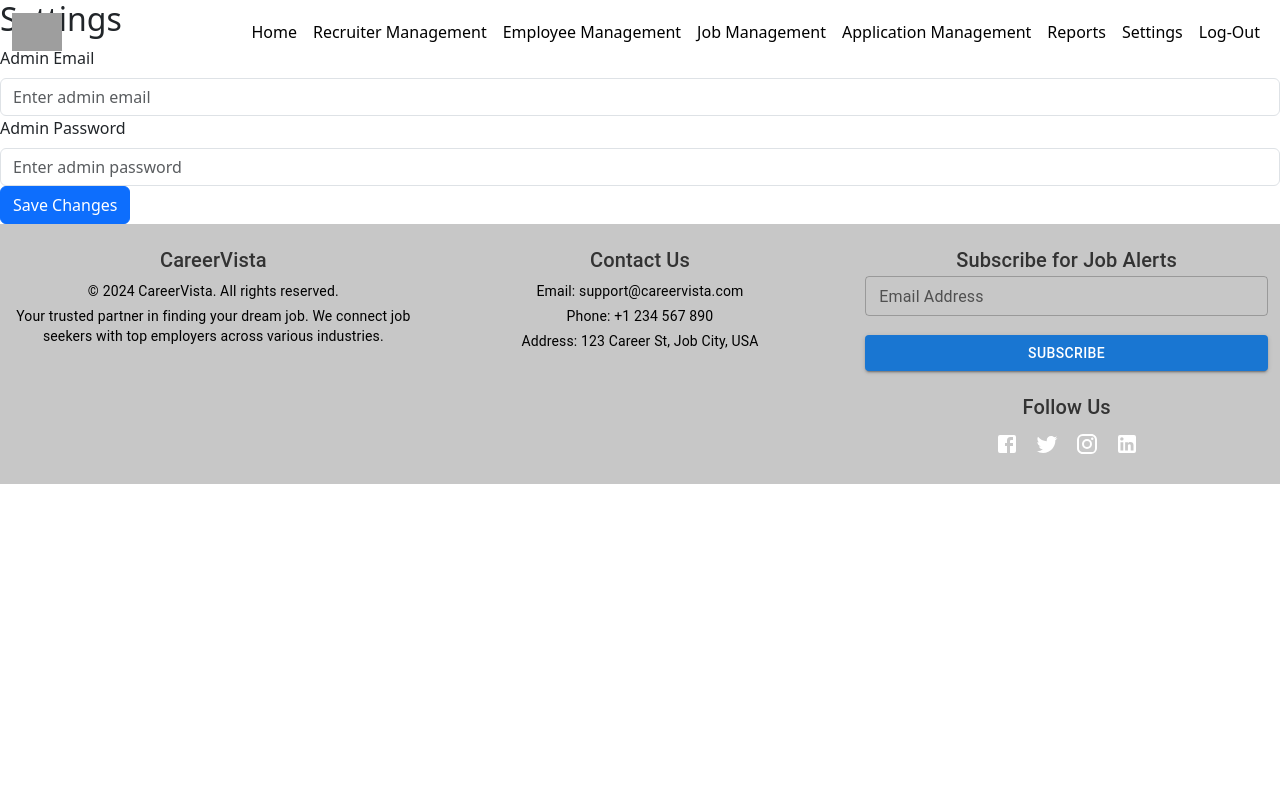
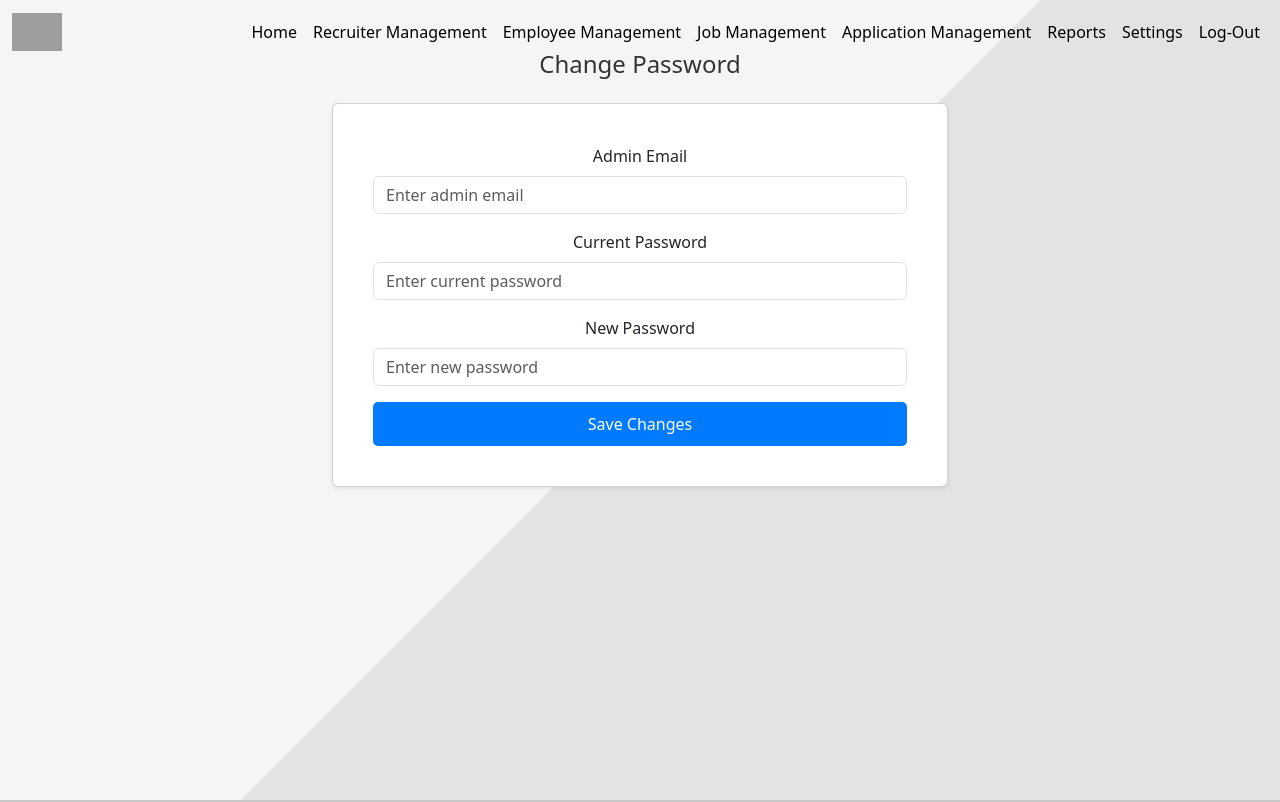
Before and after one commit to nytewlker/CareerVista, a React (Create React App) app in the folder Frontend/: page /admin/settings in a window 1280 px wide. Shown: the top 802 px of the page. Built offline with nearby package versions, Linux system fonts and the light colour scheme; grey boxes are pictures that could not be loaded.

Commit message:
admin panel some change s

```diff
--- a/Frontend/src/components/pages/Admin/ApplicationManagement.jsx
+++ b/Frontend/src/components/pages/Admin/ApplicationManagement.jsx
@@ -20,7 +20,6 @@ const ApplicationManagement = () => {
   };
 
 
-  // Delete an application by ID
   const deleteApplication = async (applicationId) => {
     if (window.confirm('Are you sure you want to delete this application?')) {
       console.log(`Attempting to delete application with ID: ${applicationId}`);
@@ -37,10 +36,11 @@ const ApplicationManagement = () => {
     }
   };
 
+
   return (
-    <div>
+    <div className='Applicationmanangement'>
       <h2>Application Management</h2>
-      <Table striped bordered hover>
+      <Table striped bordered hover className="mt-3">
         <thead>
           <tr>
             <th>Job Title</th>
--- a/Frontend/src/components/pages/Admin/Dashboard.jsx
+++ b/Frontend/src/components/pages/Admin/Dashboard.jsx
@@ -1,14 +1,48 @@
 import React from 'react';
+import { Link } from 'react-router-dom';
+import { Card, Container, Row, Col } from 'react-bootstrap';
+import 'bootstrap/dist/css/bootstrap.min.css'; // Ensure Bootstrap CSS is imported
+
 
 const AdminDashboard = () => {
   return (
-    <div className="dashboard-container">
-      <h1 className="dashboard-title">Welcome, Admin!</h1>
-      <div className="card">Manage all recruiters</div>
-      <div className="card">Manage all employees</div>
-      <div className="card">Manage job postings</div>
-      <div className="card">View system reports</div>
-    </div>
+    <Container className="dashboard">
+      <h1 className="text-center mb-4">Welcome, Admin!</h1>
+      <Row className="g-4">
+        <Col md={6} lg={3}>
+          <Card className="dashboard-card">
+            <Card.Body>
+              <Card.Title>Manage Recruiters</Card.Title>
+              <Link to="/admin/recruiters" className="btn btn-primary">Go to Recruiters</Link>
+            </Card.Body>
+          </Card>
+        </Col>
+        <Col md={6} lg={3}>
+          <Card className="dashboard-card">
+            <Card.Body>
+              <Card.Title>Manage Employees</Card.Title>
+              <Link to="/admin/employees" className="btn btn-primary">Go to Employees</Link>
+            </Card.Body>
+          </Card>
+        </Col>
+        <Col md={6} lg={3}>
+          <Card className="dashboard-card">
+            <Card.Body>
+              <Card.Title>Manage Job Postings</Card.Title>
+              <Link to="/admin/jobs" className="btn btn-primary">Go to Job Postings</Link>
+            </Card.Body>
+          </Card>
+        </Col>
+        <Col md={6} lg={3}>
+          <Card className="dashboard-card">
+            <Card.Body>
+              <Card.Title>View System Reports</Card.Title>
+              <Link to="/admin/reports" className="btn btn-primary">Go to Reports</Link>
+            </Card.Body>
+          </Card>
+        </Col>
+      </Row>
+    </Container>
   );
 };
 
--- a/Frontend/src/components/pages/Admin/JobManagement.jsx
+++ b/Frontend/src/components/pages/Admin/JobManagement.jsx
@@ -97,7 +97,7 @@ const JobManagement = () => {
   };
 
   return (
-    <div>
+    <div className='jobmanagement'>
       <h2>Manage Jobs</h2>
       <Button variant="primary" onClick={() => handleShow()}>Add Job</Button>
       <Table striped bordered hover className="mt-3">
--- a/Frontend/src/components/pages/Admin/Reports.jsx
+++ b/Frontend/src/components/pages/Admin/Reports.jsx
@@ -3,7 +3,7 @@ import { Card, Row, Col } from 'react-bootstrap';
 
 const Reports = () => {
   return (
-    <div>
+    <div className='reports'>
       <h2>Reports</h2>
       <Row>
         <Col>
--- a/Frontend/src/components/pages/Admin/Settings.jsx
+++ b/Frontend/src/components/pages/Admin/Settings.jsx
@@ -1,22 +1,63 @@
-import React from 'react';
-import { Form, Button } from 'react-bootstrap';
+import React, { useState } from 'react';
+import { Form, Button, Container, Row, Col, Card } from 'react-bootstrap';
+import 'bootstrap/dist/css/bootstrap.min.css'; // Ensure Bootstrap CSS is imported
 
 const Settings = () => {
+  const [email, setEmail] = useState('');
+  const [currentPassword, setCurrentPassword] = useState('');
+  const [newPassword, setNewPassword] = useState('');
+
+  const handleSubmit = (event) => {
+    event.preventDefault();
+    // Logic to handle form submission, such as API calls
+    console.log('Email:', email);
+    console.log('Current Password:', currentPassword);
+    console.log('New Password:', newPassword);
+    // Add API call here to save changes
+  };
+
   return (
-    <div>
-      <h2>Settings</h2>
-      <Form>
-        <Form.Group>
-          <Form.Label>Admin Email</Form.Label>
-          <Form.Control type="email" placeholder="Enter admin email" />
-        </Form.Group>
-        <Form.Group>
-          <Form.Label>Admin Password</Form.Label>
-          <Form.Control type="password" placeholder="Enter admin password" />
-        </Form.Group>
-        <Button variant="primary" type="submit">Save Changes</Button>
-      </Form>
-    </div>
+    <Container className="settings">
+      <Row className="justify-content-center">
+      <h2 className="text-center mb-4">Change Password</h2>
+        <Col md={8} lg={6}>
+          <Card className="p-4 shadow-sm">
+            <Card.Body>
+              <Form onSubmit={handleSubmit}>
+                <Form.Group className="mb-3">
+                  <Form.Label>Admin Email</Form.Label>
+                  <Form.Control
+                    type="email"
+                    placeholder="Enter admin email"
+                    value={email}
+                    onChange={(e) => setEmail(e.target.value)}
+                  />
+                </Form.Group>
+                <Form.Group className="mb-3">
+                  <Form.Label>Current Password</Form.Label>
+                  <Form.Control
+                    type="password"
+                    placeholder="Enter current password"
+                    value={currentPassword}
+                    onChange={(e) => setCurrentPassword(e.target.value)}
+                  />
+                </Form.Group>
+                <Form.Group className="mb-3">
+                  <Form.Label>New Password</Form.Label>
+                  <Form.Control
+                    type="password"
+                    placeholder="Enter new password"
+                    value={newPassword}
+                    onChange={(e) => setNewPassword(e.target.value)}
+                  />
+                </Form.Group>
+                <Button variant="primary" type="submit" className="w-100">Save Changes</Button>
+              </Form>
+            </Card.Body>
+          </Card>
+        </Col>
+      </Row>
+    </Container>
   );
 };
 
--- a/Frontend/src/index.css
+++ b/Frontend/src/index.css
@@ -895,34 +895,35 @@ button.w-100:focus {
   align-self: center;
 }
 
-/* admin dashboard */
-.dashboard-container {
-  background: linear-gradient(135deg, #f5f5f5 50%, #e3e3e3 50%);
-  padding: 50px 0;
-  position: relative;
-  min-height: 100vh;
+/* admin */
+.dashboard-card {
+  border: none;
+  border-radius: 12px;
+  box-shadow: 0 4px 8px rgba(0, 0, 0, 0.1);
+  transition: transform 0.3s, box-shadow 0.3s;
 }
 
-.dashboard-title {
-  font-size: 24px;
-  font-weight: bold;
-  margin-bottom: 20px;
+.dashboard-card:hover {
+  transform: translateY(-5px);
+  box-shadow: 0 6px 12px rgba(0, 0, 0, 0.2);
 }
 
-.card {
-  border: 1px solid #ddd;
-  border-radius: 5px;
-  padding: 15px;
-  margin-bottom: 20px;
-  transition: box-shadow 0.3s ease;
+.dashboard-card .btn {
+  margin-top: 15px;
 }
 
-.card:hover {
-  box-shadow: 0 4px 8px rgba(0, 0, 0, 0.1);
+.dashboard-card h2 {
+  font-size: 1.5rem;
+  color: #007bff; /* Use Bootstrap primary color */
 }
 
+.card-body {
+  text-align: center;
+}
+
+
 /* Recruitermanagement */
-.Recruitermanagement,.EmployeeManagement {
+.dashboard,.Recruitermanagement,.EmployeeManagement,.Applicationmanangement,.jobmanagement,.reports,.settings {
   background: linear-gradient(135deg, #f5f5f5 50%, #e3e3e3 50%);
   padding: 50px 0;
   position: relative;
```
Also changed, not shown: 2 other files (tests, documents, lock files or other folders).
